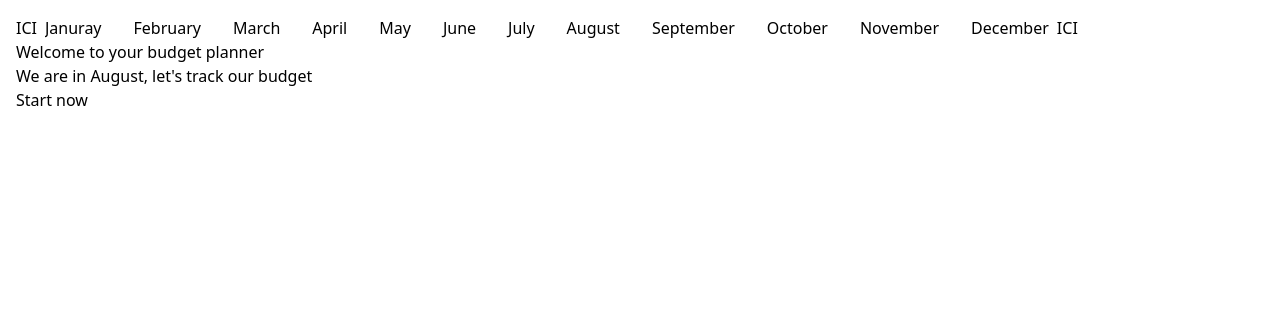
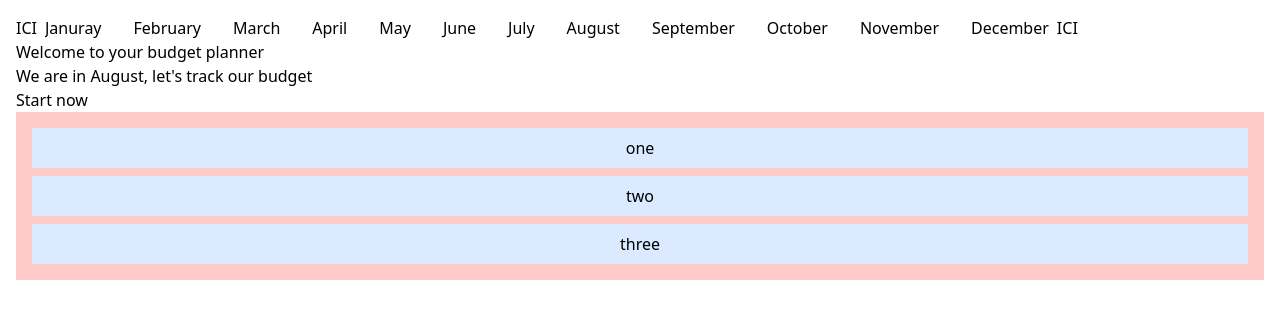
Before and after one commit to FlorianAutricque/budget_planner, a React (Vite) app in the folder budger_planner/: page / in a window 1280 px wide. Shown: the top 318 px of the page. Built offline with nearby package versions, Linux system fonts and the light colour scheme.

Commit message:
trying drag and drop

```diff
--- a/budger_planner/package.json
+++ b/budger_planner/package.json
@@ -10,6 +10,9 @@
     "preview": "vite preview"
   },
   "dependencies": {
+    "@dnd-kit/core": "^6.1.0",
+    "@dnd-kit/sortable": "^8.0.0",
+    "@dnd-kit/utilities": "^3.2.2",
     "echarts": "^5.5.1",
     "echarts-for-react": "^3.0.2",
     "react": "^18.3.1",
--- a/budger_planner/src/Homepage.jsx
+++ b/budger_planner/src/Homepage.jsx
@@ -1,4 +1,17 @@
 import { NavLink } from "react-router-dom";
+
+import {
+  closestCorners,
+  DndContext,
+  KeyboardSensor,
+  PointerSensor,
+  TouchSensor,
+  useSensor,
+  useSensors,
+} from "@dnd-kit/core";
+import { useState } from "react";
+import Column from "./components/Column";
+import { arrayMove, sortableKeyboardCoordinates } from "@dnd-kit/sortable";
 
 function Homepage() {
   const months = [
@@ -21,6 +34,38 @@ function Homepage() {
   const month = months[currentMonthIndex];
   const name = month ? month.nameMonth : "Unknown Month";
 
+  const [tasks, setTasks] = useState([
+    { id: 1, title: "one" },
+    { id: 2, title: "two" },
+    { id: 3, title: "three" },
+  ]);
+
+  const getTaskPos = (id) => tasks.findIndex((task) => task.id === id);
+
+  const handleDragEnd = (event) => {
+    const { active, over } = event;
+
+    // If `over` is null, do nothing
+    if (!over) return;
+
+    if (active.id !== over.id) {
+      setTasks((tasks) => {
+        const originalPos = getTaskPos(active.id);
+        const newPos = getTaskPos(over.id);
+
+        return arrayMove(tasks, originalPos, newPos);
+      });
+    }
+  };
+
+  const sensors = useSensors(
+    useSensor(PointerSensor),
+    useSensor(TouchSensor),
+    useSensor(KeyboardSensor, {
+      coordinateGetter: sortableKeyboardCoordinates,
+    })
+  );
+
   return (
     <div>
       <h2>Welcome to your budget planner</h2>
@@ -28,6 +73,13 @@ function Homepage() {
       <p>We are in {name}, let&apos;s track our budget</p>
 
       <NavLink to={`/month/${month.id}`}>Start now</NavLink>
+      <DndContext
+        sensors={sensors}
+        collisionDetection={closestCorners}
+        onDragEnd={handleDragEnd}
+      >
+        <Column tasks={tasks} />
+      </DndContext>
     </div>
   );
 }
--- /dev/null
+++ b/budger_planner/src/components/Column.jsx
@@ -0,0 +1,19 @@
+import {
+  SortableContext,
+  verticalListSortingStrategy,
+} from "@dnd-kit/sortable";
+import Task from "./Task";
+
+function Column({ tasks }) {
+  return (
+    <div className="bg-red-200 flex flex-col gap-2 p-4">
+      <SortableContext items={tasks} strategy={verticalListSortingStrategy}>
+        {tasks.map((task) => (
+          <Task id={task.id} title={task.title} key={task.id} />
+        ))}
+      </SortableContext>
+    </div>
+  );
+}
+
+export default Column;
--- a/budger_planner/src/components/PageMonth.jsx
+++ b/budger_planner/src/components/PageMonth.jsx
@@ -87,6 +87,8 @@ function PageMonth() {
     setOverallSum((prevOverallSum) => prevOverallSum + expenseSum);
   }
 
+  ////////////////////////////
+
   return (
     <div>
       <h1>{monthName}</h1>
--- /dev/null
+++ b/budger_planner/src/components/Task.jsx
@@ -0,0 +1,26 @@
+import { useSortable } from "@dnd-kit/sortable";
+import { CSS } from "@dnd-kit/utilities";
+
+function Task({ id, title }) {
+  const { attributes, listeners, setNodeRef, transform, transition } =
+    useSortable({ id });
+
+  const style = {
+    transition,
+    transform: CSS.Transform.toString(transform),
+  };
+
+  return (
+    <div
+      ref={setNodeRef}
+      {...attributes}
+      {...listeners}
+      style={style}
+      className="bg-blue-100 flex items-center justify-center gap-8 p-2 touch-none"
+    >
+      {title}
+    </div>
+  );
+}
+
+export default Task;
```
Also changed, not shown: budger_planner/src/main.jsx (+8 -7 lines), 1 other file (tests, documents, lock files or other folders).
